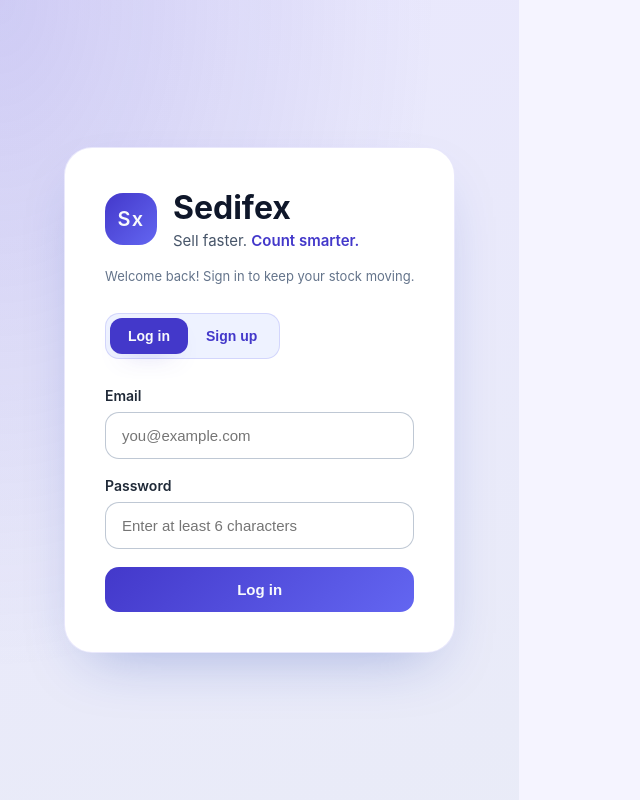
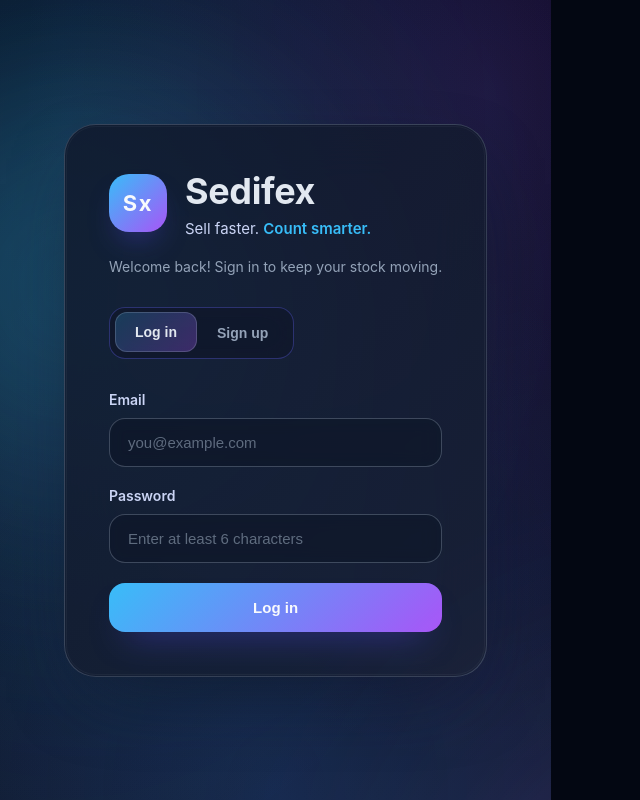
Before and after one commit to learngermanghana/sedifexbiz, a React (Vite) app in the folder web/: page / in a window 1280 px wide. Shown: the whole page, without its empty margins (0-640 px from the left). Built offline with nearby package versions, Linux system fonts and the light colour scheme; no server answers.

Commit message:
Revamp authentication theme

```diff
--- a/web/src/App.css
+++ b/web/src/App.css
@@ -1,7 +1,18 @@
 :root {
-  color: #0f172a;
-  font-family: "Inter", system-ui, -apple-system, BlinkMacSystemFont, "Segoe UI", sans-serif;
-  background-color: #f5f4ff;
+  font-family: "Inter", "Plus Jakarta Sans", system-ui, -apple-system, BlinkMacSystemFont, "Segoe UI", sans-serif;
+  color: #e2e8f0;
+  background-color: #030712;
+  --color-text-primary: #e2e8f0;
+  --color-text-secondary: #cbd5f5;
+  --color-text-muted: #94a3b8;
+  --color-border: rgba(148, 163, 184, 0.35);
+  --color-border-strong: rgba(99, 102, 241, 0.55);
+  --color-accent-start: #38bdf8;
+  --color-accent-end: #a855f7;
+  --color-accent-solid: #7c3aed;
+  --color-positive: #34d399;
+  --color-negative: #f87171;
+  --color-info: #38bdf8;
 }
 
 * {
@@ -13,260 +24,324 @@ body,
 #root {
   min-height: 100%;
   margin: 0;
-  background-color: #f5f4ff;
+  background-color: #030712;
 }
 
 body {
   display: flex;
+  color: var(--color-text-primary);
 }
 
 .app {
+  position: relative;
   flex: 1;
   min-height: 100vh;
   display: flex;
   align-items: center;
   justify-content: center;
-  padding: clamp(24px, 5vw, 64px);
-  background: radial-gradient(140% 140% at 0% 0%, rgba(67, 56, 202, 0.16) 0%, rgba(255, 255, 255, 0) 60%),
-    linear-gradient(160deg, rgba(79, 70, 229, 0.07) 0%, rgba(12, 74, 110, 0.05) 100%);
+  padding: clamp(24px, 5vw, 72px);
+  background:
+    radial-gradient(160% 160% at 12% 16%, rgba(56, 189, 248, 0.14) 0%, rgba(3, 7, 18, 0) 58%),
+    radial-gradient(140% 140% at 88% 12%, rgba(168, 85, 247, 0.16) 0%, rgba(3, 7, 18, 0) 60%),
+    radial-gradient(120% 120% at 50% 100%, rgba(59, 130, 246, 0.18) 0%, rgba(3, 7, 18, 0) 65%),
+    linear-gradient(180deg, #020617 0%, #0f172a 100%);
+  overflow: hidden;
+}
+
+.app::before,
+.app::after {
+  content: "";
+  position: absolute;
+  pointer-events: none;
+  inset: auto;
+  width: 420px;
+  height: 420px;
+  border-radius: 50%;
+  filter: blur(120px);
+  opacity: 0.7;
+  transform: translate(-40%, -20%);
+  background: radial-gradient(circle at 30% 30%, rgba(56, 189, 248, 0.6), rgba(2, 132, 199, 0));
+  mix-blend-mode: screen;
+}
+
+.app::after {
+  right: -220px;
+  bottom: -220px;
+  transform: translate(30%, 30%);
+  background: radial-gradient(circle at 70% 70%, rgba(168, 85, 247, 0.65), rgba(236, 72, 153, 0));
 }
 
 .app__card {
-  width: min(440px, 100%);
-  background: #ffffff;
-  border-radius: 28px;
-  padding: clamp(24px, 4vw, 40px);
-  box-shadow: 0 25px 60px -25px rgba(30, 64, 175, 0.35);
-  border: 1px solid rgba(79, 70, 229, 0.12);
+  position: relative;
+  width: min(460px, 100%);
+  background: linear-gradient(135deg, rgba(15, 23, 42, 0.82), rgba(24, 33, 53, 0.82));
+  border-radius: 32px;
+  padding: clamp(28px, 4vw, 44px);
+  box-shadow: 0 30px 80px -30px rgba(15, 23, 42, 0.85);
+  border: 1px solid rgba(148, 163, 184, 0.28);
+  backdrop-filter: blur(26px);
+  -webkit-backdrop-filter: blur(26px);
+}
+
+.app__card::before {
+  content: "";
+  position: absolute;
+  inset: 1px;
+  border-radius: 30px;
+  border: 1px solid rgba(255, 255, 255, 0.04);
+  pointer-events: none;
 }
 
 .app__brand {
   display: flex;
   align-items: center;
-  gap: 16px;
-  margin-bottom: 18px;
+  gap: 18px;
+  margin-bottom: 20px;
 }
 
 .app__logo {
-  width: 52px;
-  height: 52px;
-  border-radius: 18px;
-  background: linear-gradient(135deg, #4338ca 0%, #6366f1 100%);
+  width: 58px;
+  height: 58px;
+  border-radius: 20px;
+  background: linear-gradient(135deg, var(--color-accent-start) 0%, var(--color-accent-end) 100%);
   display: grid;
   place-items: center;
   color: #f8fafc;
-  font-weight: 600;
-  font-size: 20px;
-  letter-spacing: 0.06em;
+  font-weight: 700;
+  font-size: 22px;
+  letter-spacing: 0.08em;
+  box-shadow: 0 16px 32px -16px rgba(79, 70, 229, 0.8);
 }
 
 .app__title {
-  font-size: clamp(28px, 3vw, 32px);
+  font-size: clamp(30px, 3vw, 36px);
   font-weight: 700;
   margin: 0;
+  color: var(--color-text-primary);
+  letter-spacing: -0.01em;
 }
 
 .app__tagline {
-  margin: 4px 0 0;
-  color: #475569;
+  margin: 6px 0 0;
+  color: var(--color-text-secondary);
   font-size: 15px;
 }
 
 .app__highlight {
-  color: #4338ca;
+  color: var(--color-accent-start);
   font-weight: 600;
 }
 
 .toggle-group {
   display: inline-flex;
-  padding: 4px;
-  border-radius: 14px;
-  background: #eef2ff;
-  border: 1px solid rgba(99, 102, 241, 0.2);
-  margin-top: 16px;
+  padding: 5px;
+  border-radius: 16px;
+  background: rgba(15, 23, 42, 0.6);
+  border: 1px solid rgba(99, 102, 241, 0.35);
+  margin-top: 18px;
+  backdrop-filter: blur(16px);
 }
 
 .toggle-button {
   border: none;
   background: transparent;
-  color: #4338ca;
+  color: var(--color-text-muted);
   font-weight: 600;
   font-size: 14px;
-  padding: 10px 18px;
+  padding: 12px 20px;
   border-radius: 12px;
-  transition: background 150ms ease, color 150ms ease, box-shadow 150ms ease;
+  transition: background 160ms ease, color 160ms ease, box-shadow 160ms ease, transform 160ms ease;
   cursor: pointer;
 }
 
+.toggle-button:hover,
+.toggle-button:focus-visible {
+  color: var(--color-text-primary);
+}
+
 .toggle-button.is-active {
-  background: #4338ca;
-  color: #f8fafc;
-  box-shadow: 0 12px 25px -16px rgba(67, 56, 202, 0.7);
+  background: linear-gradient(135deg, rgba(56, 189, 248, 0.22) 0%, rgba(168, 85, 247, 0.3) 100%);
+  color: var(--color-text-primary);
+  box-shadow: inset 0 0 0 1px rgba(148, 163, 184, 0.3), 0 14px 28px -20px rgba(99, 102, 241, 0.7);
+  transform: translateY(-1px);
 }
 
 .toggle-button:focus-visible {
-  outline: 2px solid #4338ca;
+  outline: 2px solid rgba(56, 189, 248, 0.6);
   outline-offset: 2px;
 }
 
 .form {
-  margin-top: 28px;
+  margin-top: 32px;
   display: grid;
-  gap: 18px;
+  gap: 20px;
 }
 
 .form__field {
   display: grid;
-  gap: 8px;
+  gap: 10px;
 }
 
 .form__hint {
-  color: #64748b;
-  font-size: 13px;
+  color: var(--color-text-muted);
+  font-size: 14px;
 }
 
 label {
   font-weight: 600;
-  color: #1f2937;
+  color: var(--color-text-secondary);
   font-size: 14px;
 }
 
 input[type="email"],
 input[type="password"] {
-  padding: 14px 16px;
-  border-radius: 14px;
-  border: 1px solid rgba(148, 163, 184, 0.6);
+  padding: 15px 18px;
+  border-radius: 16px;
+  border: 1px solid var(--color-border);
   font-size: 15px;
-  transition: border 150ms ease, box-shadow 150ms ease;
+  background: rgba(15, 23, 42, 0.65);
+  color: var(--color-text-primary);
+  transition: border 160ms ease, box-shadow 160ms ease, transform 160ms ease;
+  backdrop-filter: blur(8px);
+}
+
+input::placeholder {
+  color: rgba(148, 163, 184, 0.6);
 }
 
 input[type="email"]:focus-visible,
 input[type="password"]:focus-visible {
   outline: none;
-  border-color: #4338ca;
-  box-shadow: 0 0 0 4px rgba(99, 102, 241, 0.16);
+  border-color: var(--color-border-strong);
+  box-shadow: 0 0 0 4px rgba(99, 102, 241, 0.25);
+  transform: translateY(-1px);
 }
 
 input[disabled] {
-  background-color: #f8fafc;
-  color: #94a3b8;
+  background-color: rgba(15, 23, 42, 0.35);
+  color: rgba(148, 163, 184, 0.6);
 }
 
 .primary-button {
   width: 100%;
   border: none;
-  border-radius: 14px;
-  padding: 14px 18px;
+  border-radius: 16px;
+  padding: 16px 18px;
   font-weight: 600;
   font-size: 15px;
-  background: linear-gradient(135deg, #4338ca 0%, #6366f1 100%);
+  background: linear-gradient(135deg, var(--color-accent-start) 0%, var(--color-accent-end) 100%);
   color: #f8fafc;
   cursor: pointer;
-  transition: transform 150ms ease, box-shadow 150ms ease, filter 150ms ease;
+  transition: transform 160ms ease, box-shadow 160ms ease, filter 160ms ease;
+  box-shadow: 0 18px 34px -18px rgba(79, 70, 229, 0.75);
 }
 
 .primary-button:hover:not(:disabled) {
-  transform: translateY(-1px);
-  box-shadow: 0 16px 32px -20px rgba(99, 102, 241, 0.7);
+  transform: translateY(-2px);
+  box-shadow: 0 22px 40px -18px rgba(99, 102, 241, 0.85);
 }
 
 .primary-button:disabled {
   cursor: wait;
-  filter: grayscale(0.2) brightness(0.96);
+  filter: grayscale(0.2) brightness(0.92);
 }
 
 .status {
-  margin-top: 12px;
-  padding: 12px 14px;
-  border-radius: 12px;
+  margin-top: 14px;
+  padding: 14px 16px;
+  border-radius: 14px;
   font-size: 14px;
   font-weight: 500;
   display: flex;
   align-items: center;
   gap: 8px;
+  border: 1px solid rgba(148, 163, 184, 0.18);
+  background: rgba(15, 23, 42, 0.6);
 }
 
 .status--loading {
-  color: #4338ca;
-  background: rgba(99, 102, 241, 0.12);
+  color: var(--color-info);
+  box-shadow: inset 0 0 0 1px rgba(56, 189, 248, 0.25);
 }
 
 .status--success {
-  color: #047857;
-  background: rgba(16, 185, 129, 0.12);
+  color: var(--color-positive);
+  box-shadow: inset 0 0 0 1px rgba(52, 211, 153, 0.28);
 }
 
 .status--error {
-  color: #b91c1c;
-  background: rgba(248, 113, 113, 0.16);
+  color: var(--color-negative);
+  box-shadow: inset 0 0 0 1px rgba(248, 113, 113, 0.28);
 }
 
 .link-button {
   display: inline-flex;
   align-items: center;
-  gap: 6px;
-  color: #4338ca;
+  gap: 8px;
+  color: var(--color-accent-start);
   font-weight: 600;
   text-decoration: none;
-  margin-top: 18px;
-  transition: color 150ms ease;
+  margin-top: 20px;
+  transition: color 160ms ease, transform 160ms ease;
 }
 
 .link-button:hover {
-  color: #312e81;
+  color: var(--color-accent-end);
+  transform: translateX(2px);
 }
 
 .secondary-button {
-  margin-top: 16px;
+  margin-top: 18px;
   width: 100%;
-  padding: 12px 16px;
-  border-radius: 12px;
-  border: 1px solid rgba(148, 163, 184, 0.7);
-  background: #ffffff;
+  padding: 14px 16px;
+  border-radius: 14px;
+  border: 1px solid rgba(148, 163, 184, 0.5);
+  background: rgba(15, 23, 42, 0.55);
   font-weight: 600;
   font-size: 14px;
-  color: #1f2937;
+  color: var(--color-text-primary);
   cursor: pointer;
-  transition: border 150ms ease, transform 150ms ease, box-shadow 150ms ease;
+  transition: border 160ms ease, transform 160ms ease, box-shadow 160ms ease, background 160ms ease;
 }
 
 .secondary-button:hover {
-  transform: translateY(-1px);
-  border-color: #4338ca;
-  box-shadow: 0 12px 32px -24px rgba(30, 64, 175, 0.45);
+  transform: translateY(-2px);
+  border-color: rgba(99, 102, 241, 0.6);
+  background: rgba(15, 23, 42, 0.7);
+  box-shadow: 0 16px 36px -24px rgba(30, 64, 175, 0.5);
 }
 
 .secondary-button:focus-visible {
-  outline: 2px solid #4338ca;
+  outline: 2px solid rgba(56, 189, 248, 0.5);
   outline-offset: 2px;
 }
 
 .app__feature-list {
-  margin: 24px 0 0;
+  margin: 26px 0 0;
   padding: 0 0 0 20px;
-  color: #475569;
+  color: var(--color-text-muted);
   font-size: 14px;
   line-height: 1.6;
 }
 
 .app__feature-list li::marker {
-  color: #4338ca;
+  color: var(--color-accent-start);
 }
 
 .app__footer {
-  margin-top: 32px;
+  margin-top: 36px;
   font-size: 13px;
-  color: #64748b;
+  color: rgba(148, 163, 184, 0.7);
   text-align: center;
 }
 
 @media (max-width: 640px) {
   .app__card {
-    border-radius: 22px;
-    padding: 24px;
+    border-radius: 26px;
+    padding: 26px;
   }
 
   .app {
-    padding: 24px;
+    padding: 26px;
   }
 }
```
